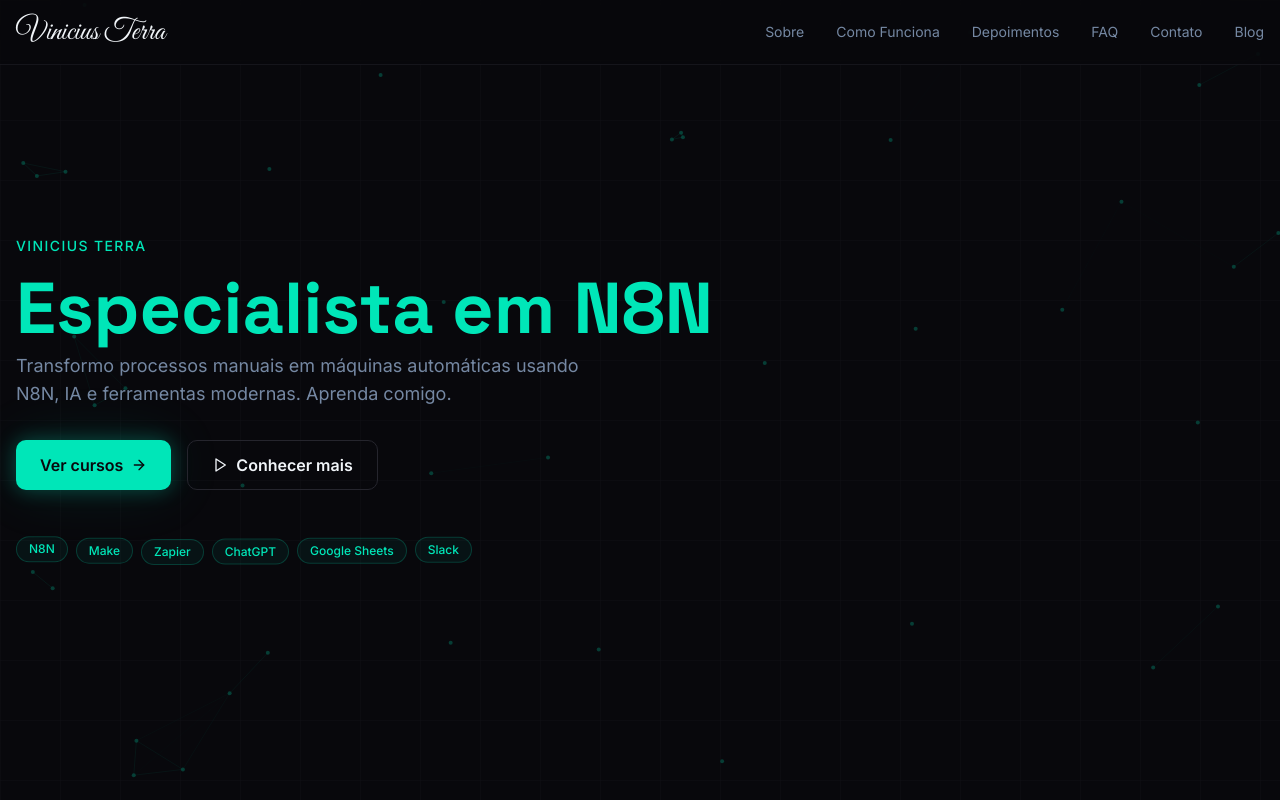
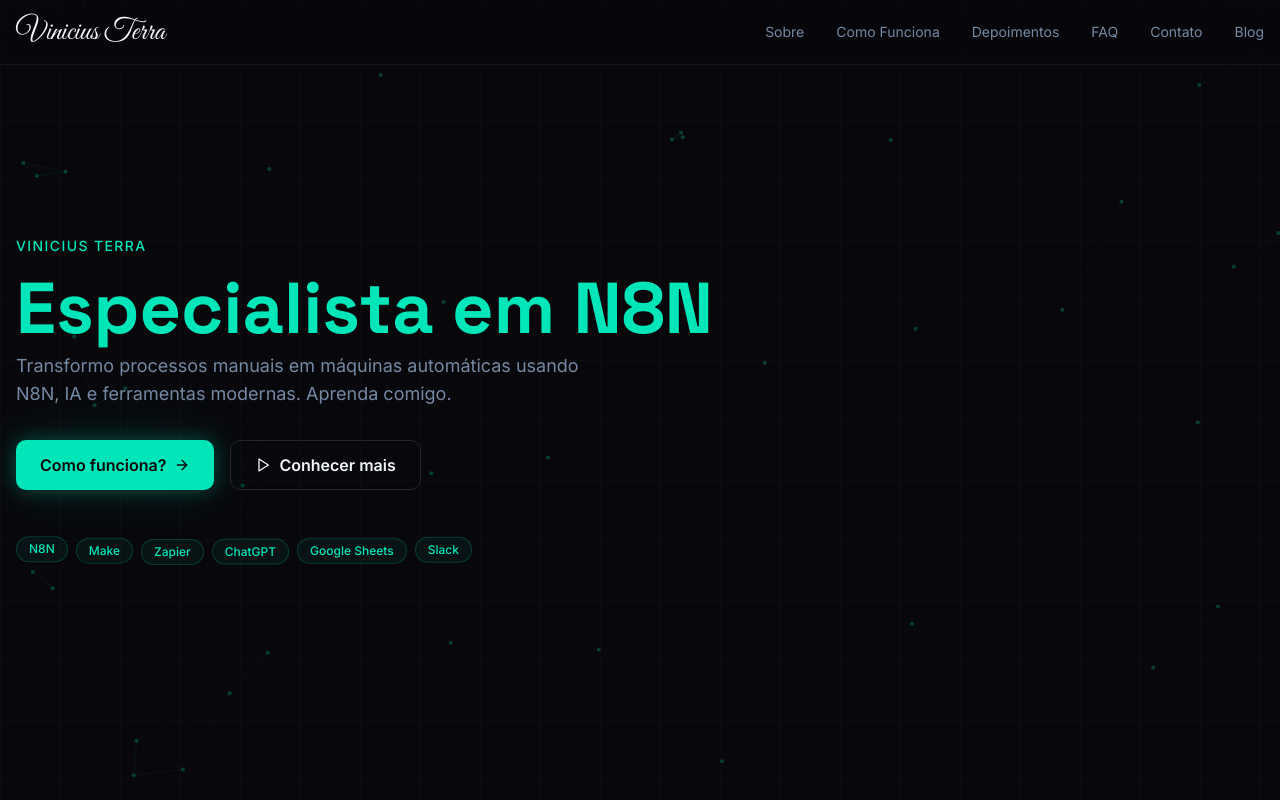
Before and after one commit to ViniciusTerra06/Vinicius-Terra-Professor, a React (Vite) app: page / in a window 1280 px wide. Shown: the top 800 px of the page. Built offline with nearby package versions, Linux system fonts and the light colour scheme; the HTML template or start-up script is replaced by a standard one.

Commit message:
style: atualiza texto do botao da hero section para Como funciona?

```diff
--- a/src/components/sections/HeroSection.tsx
+++ b/src/components/sections/HeroSection.tsx
@@ -58,10 +58,10 @@ const HeroSection = () => {
 
           <div className="flex flex-wrap gap-4">
             <a
-              href="#cursos"
+              href="#como-funciona"
               className="inline-flex items-center gap-2 rounded-md bg-primary px-6 py-3 font-semibold text-primary-foreground transition-all hover:bg-primary/90 glow-teal"
             >
-              Ver cursos <ArrowRight size={16} />
+              Como funciona? <ArrowRight size={16} />
             </a>
             <a
               href="#sobre"
```
